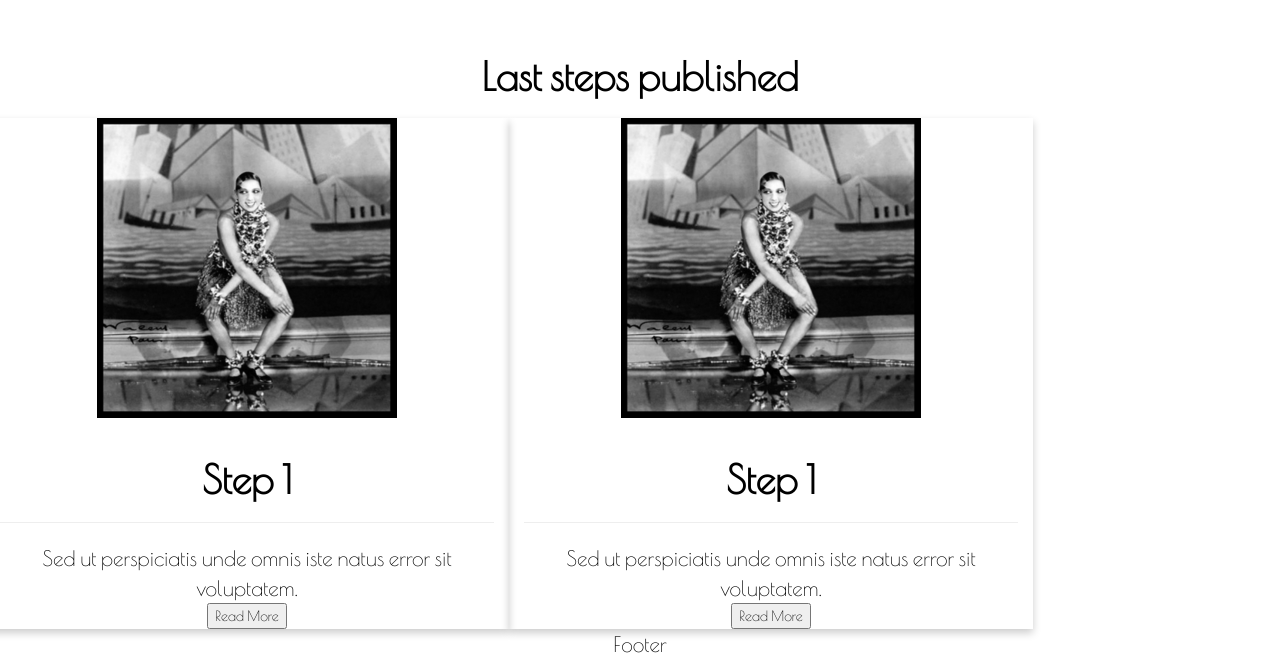
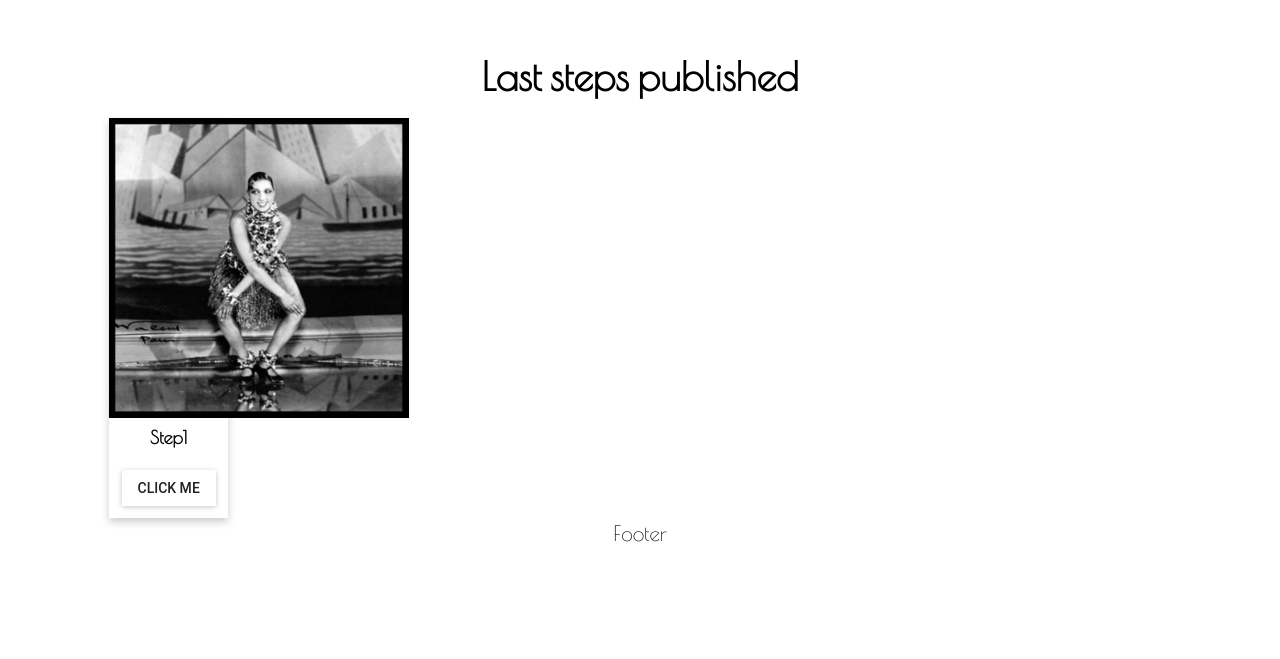
Before and after one commit to ALaureB/Charleston-project, a React (Create React App) app in the folder charleston_react/: page / in a window 1280 px wide. Shown: the part 2352-3011 px from the top of the page. After the commit the page ends 2900 px from the top, so only its background shows below. Built offline with nearby package versions, Linux system fonts and the light colour scheme; a web font is replaced by a local one.

Commit message:
Initializing material UI

```diff
--- a/charleston_react/package.json
+++ b/charleston_react/package.json
@@ -5,6 +5,7 @@
   "dependencies": {
     "axios": "^0.17.1",
     "eslint": "^4.13.1",
+    "material-ui": "^0.20.0",
     "node-sass-chokidar": "0.0.3",
     "npm-run-all": "^4.1.2",
     "react": "^16.2.0",
--- a/charleston_react/src/App.js
+++ b/charleston_react/src/App.js
@@ -1,5 +1,6 @@
 import React, { Component } from 'react';
 import { Route, BrowserRouter, Switch, NavLink, Link } from 'react-router-dom';
+import MuiThemeProvider from 'material-ui/styles/MuiThemeProvider';
 import logo from './img/logo.png'
 import Home from './components/Home';
 import Steps from './components/Steps';
@@ -26,7 +27,7 @@ class App extends Component {
 	render() {
 		return (
 			<BrowserRouter>
-				<div>
+				<MuiThemeProvider>
 
 					<header>
 						<div className="container-fluid App-header">
@@ -56,7 +57,7 @@ class App extends Component {
 						</div>
 					</footer>
 
-				</div>
+				</MuiThemeProvider>
 			</BrowserRouter>
 		);
 	}
--- /dev/null
+++ b/charleston_react/src/components/Card.js
@@ -0,0 +1,20 @@
+import React from 'react';
+import RaisedButton from 'material-ui/RaisedButton';
+import jbaker from '../img/baker_charleston.jpg';
+
+const style = {
+	margin: 12,
+};
+
+const CardStep = () => (
+
+	<div class="card">
+		<img src={jbaker} alt="jbaker" />
+		<h4><b>Step1</b></h4>
+		<RaisedButton label="Click me" style={style} />
+
+	</div>
+
+);
+
+export default CardStep;
--- a/charleston_react/src/components/Home.js
+++ b/charleston_react/src/components/Home.js
@@ -1,7 +1,8 @@
 import React, { Component } from 'react';
+import CardStep from './Card';
 import gif from '../img/giphy-charleston.gif';
 import history from '../img/charleston-history.jpg';
-import jBaker from '../img/baker_charleston.jpg';
+
 
 class Home extends Component {
 
@@ -53,21 +54,14 @@ class Home extends Component {
 				<div id="lastest_publications">
 					<h3>Last steps published</h3>
 					<div className="row">
-						<div className="col-xs-3 card">
-							<img src={jBaker} alt="Img" className="poster"/>
-							<h3>Step 1</h3>
-							<hr/>
-							<p>Sed ut perspiciatis unde omnis iste natus error sit voluptatem.</p>
-							<button>Read More</button>
-						</div>
-												<div className="col-xs-3 card">
-							<img src={jBaker} className="poster" alt="image_card"/>
-							<h3>Step 1</h3>
-							<hr/>
-							<p>Sed ut perspiciatis unde omnis iste natus error sit voluptatem.</p>
-							<button>Read More</button>
+						<div className="col-xs-3 col-xs-offset-1">
+							<CardStep />
 						</div>
 					</div>
+
+
+
+
 
 
 				</div>
--- /dev/null
+++ b/charleston_react/src/stylesheets/partials/_card.scss
@@ -0,0 +1,8 @@
+.card {
+    box-shadow: 0 4px 8px 0 rgba(0,0,0,0.2);
+    transition: 0.3s;;
+}
+
+.card:hover {
+    box-shadow: 0 8px 16px 0 rgba(0,0,0,0.2);
+}
```
Also changed, not shown: 1 other file (tests, documents, lock files or other folders).
